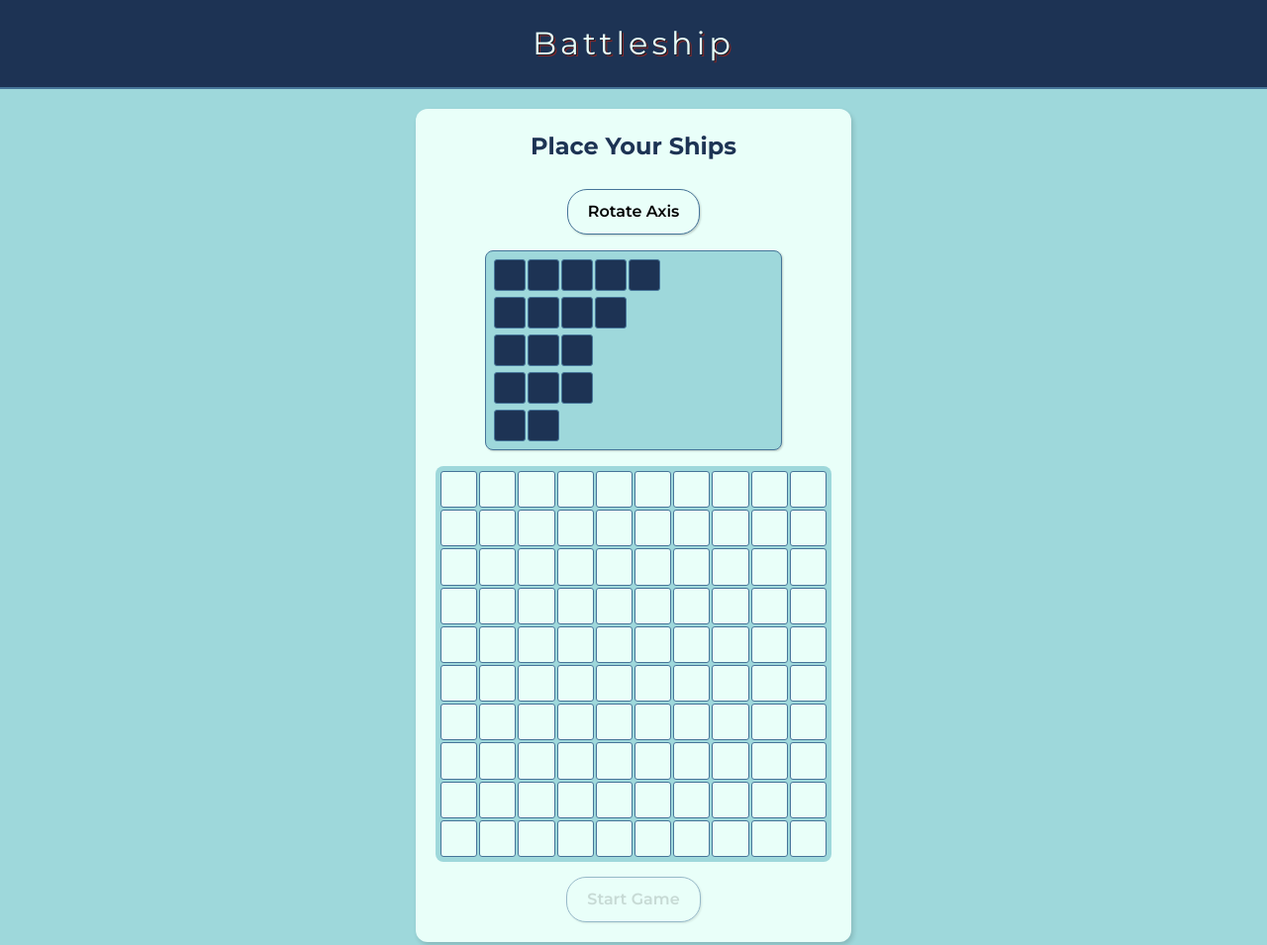
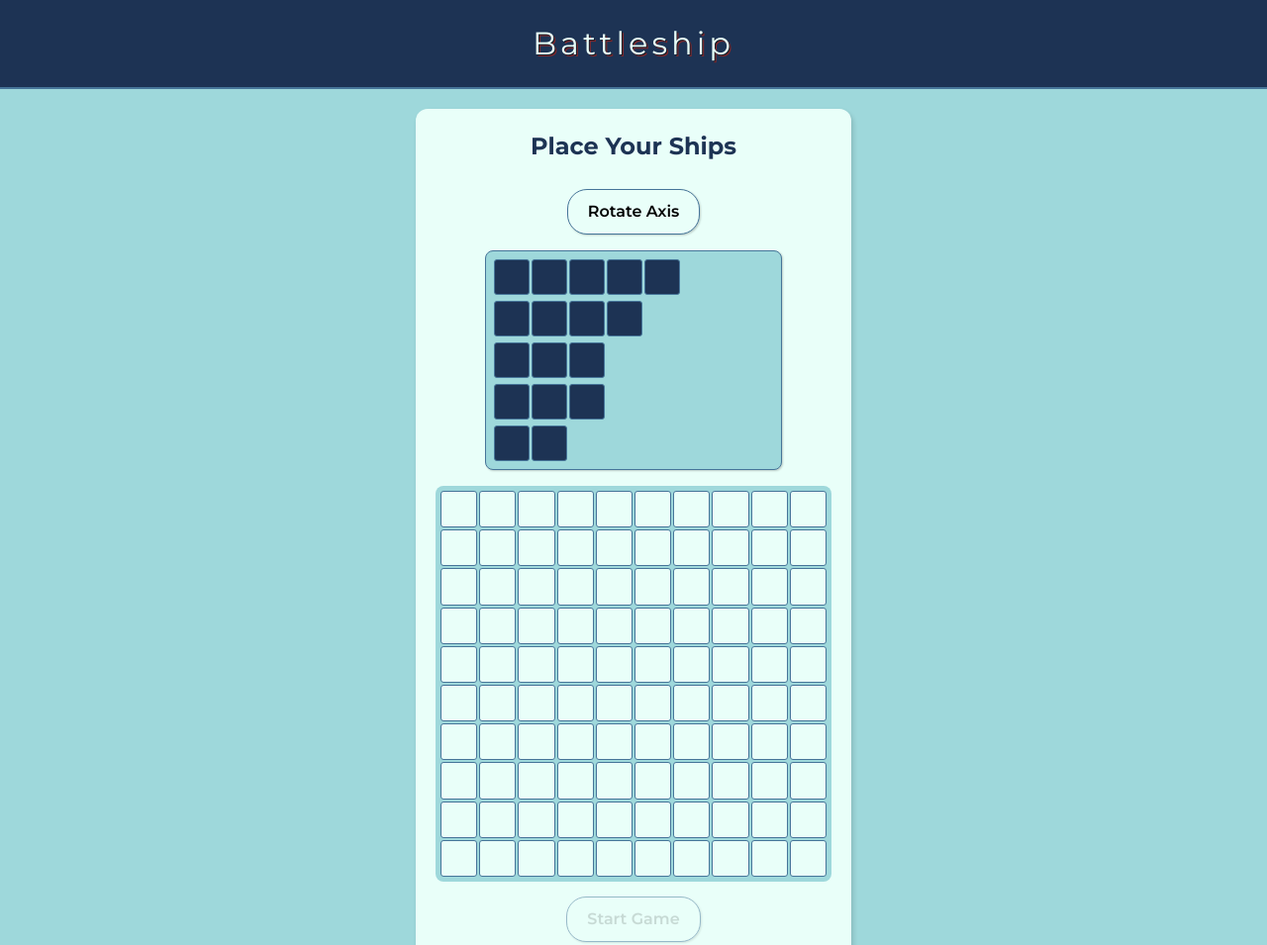
Before and after one commit to SrulyP/battleship, a website with bundled scripts: page src/index.html in a window 1280 px wide. Shown: the top 955 px of the page at 99% size. Built offline with nearby package versions, Linux system fonts and the light colour scheme.

Commit message:
Fix order and commenting

```diff
--- a/src/css/styles.css
+++ b/src/css/styles.css
@@ -104,7 +104,7 @@ h3 {
   pointer-events: none;
 }
 
-/* ------------- Setup layout & ships tray ------------- */
+/* ------------- Setup Layout and Ships Tray ------------- */
 
 .player-grid-setup-section {
   display: grid;
@@ -173,7 +173,7 @@ h3 {
   align-items: center;
 }
 
-/* ------------- Attacked Pieces ------------- */
+/* ------------- Modified Pieces and Ship Pieces ------------- */
 
 .grid-piece.hit {
   background-color: var(--red);
@@ -205,14 +205,8 @@ h3 {
 }
 
 .ship-segment {
-  width: 32px;
-  height: 32px;
-}
-
-/* ==================================== Hidden ==================================== */
-
-.hidden {
-  display: none;
+  width: 36px;
+  height: 36px;
 }
 
 /* ==================================== Footer ==================================== */
@@ -223,3 +217,9 @@ footer {
   color: var(--white-green);
   font-weight: 500;
 }
+
+/* ==================================== Hidden ==================================== */
+
+.hidden {
+  display: none;
+}
```
